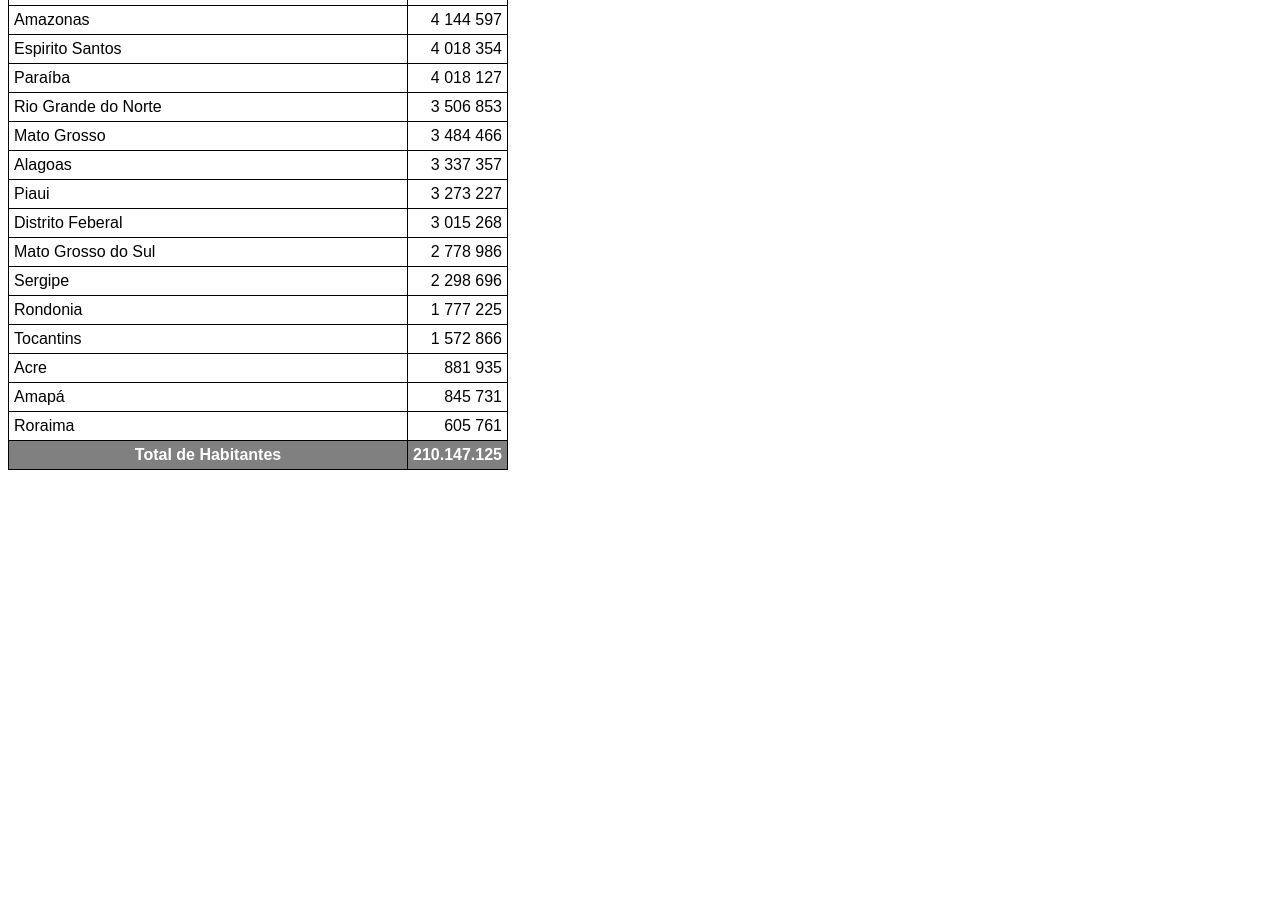
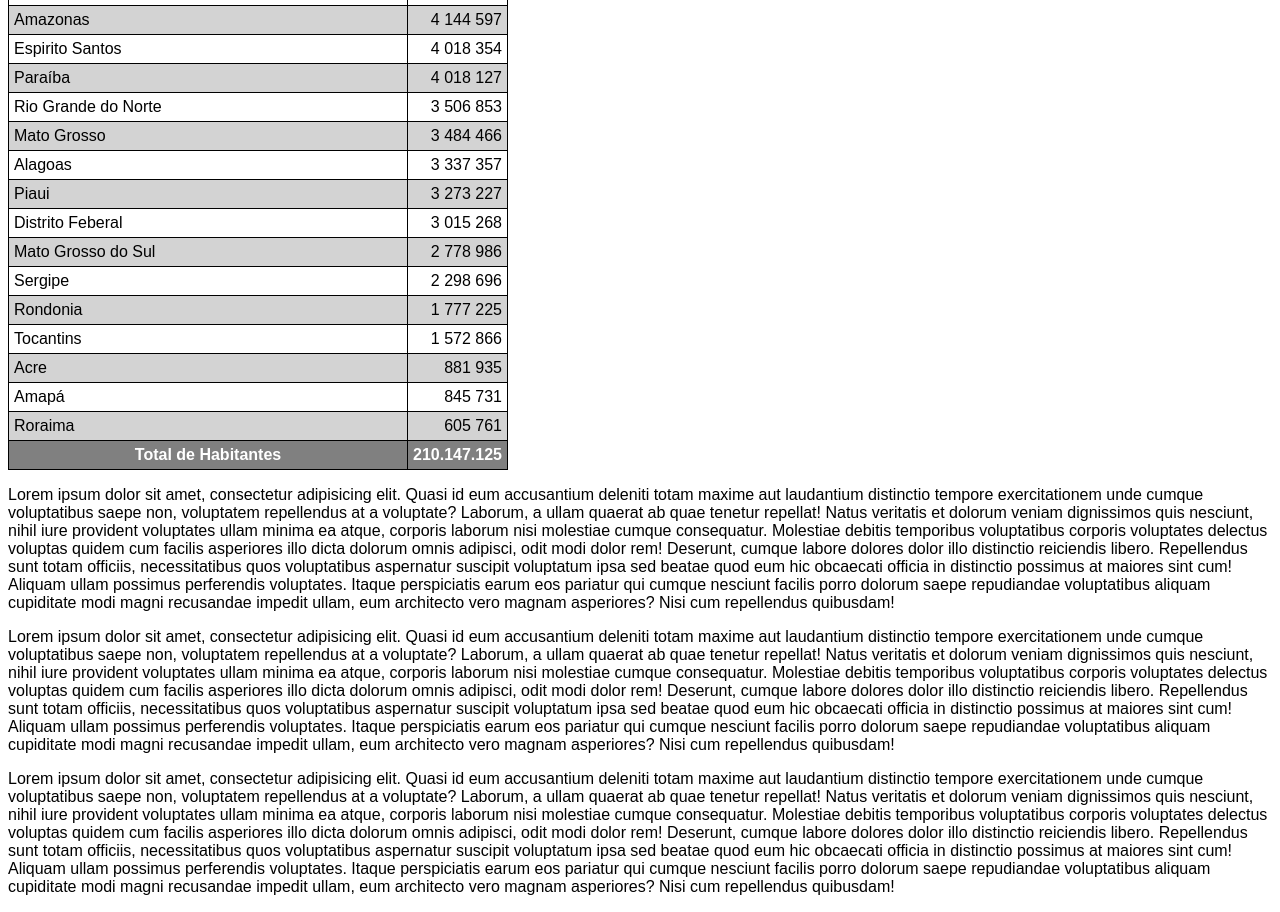
Before and after one commit to ILeo007/html_css, a plain HTML site: page modulo_03/Execicios/Ex_022/tabela002.html in a window 1280 px wide. Shown: the part 500-1412 px from the top of the page. Before the commit the page ends 978 px from the top, so only its background shows below. Drawn offline with Linux system fonts and the light colour scheme.

Commit message:
add html e css

```diff
--- a/modulo_03/Execicios/Ex_022/css/style2.css
+++ b/modulo_03/Execicios/Ex_022/css/style2.css
@@ -5,6 +5,7 @@ body {
 table {
     width: 500px;
     border-collapse: collapse;
+    position: relative;
 }
 
 td,th {
@@ -17,6 +18,12 @@ thead,tfoot {
     color: white;
 }
 
+thead > tr > th {
+    position: sticky;
+    top: -1px;
+    background-color: gray;
+}
+
 .num{
     text-align: right;
 }
@@ -26,3 +33,12 @@ caption {
     padding: 10px;
     background-color: lightgray;
 }
+
+tbody > tr:nth-child(odd) {
+    background-color: lightgray;
+
+}
+
+tbody > tr:nth-child(even) {
+    background-color: white;
+}
--- a/modulo_03/Execicios/Ex_022/tabela002.html
+++ b/modulo_03/Execicios/Ex_022/tabela002.html
@@ -131,6 +131,20 @@
             <td><strong>210.147.125</strong></td>
         </tfoot>
     </table>
-
+    <p>Lorem ipsum dolor sit amet, consectetur adipisicing elit. Quasi id eum accusantium deleniti totam maxime aut laudantium distinctio tempore exercitationem unde cumque voluptatibus saepe non, voluptatem repellendus at a voluptate?
+    Laborum, a ullam quaerat ab quae tenetur repellat! Natus veritatis et dolorum veniam dignissimos quis nesciunt, nihil iure provident voluptates ullam minima ea atque, corporis laborum nisi molestiae cumque consequatur.
+    Molestiae debitis temporibus voluptatibus corporis voluptates delectus voluptas quidem cum facilis asperiores illo dicta dolorum omnis adipisci, odit modi dolor rem! Deserunt, cumque labore dolores dolor illo distinctio reiciendis libero.
+    Repellendus sunt totam officiis, necessitatibus quos voluptatibus aspernatur suscipit voluptatum ipsa sed beatae quod eum hic obcaecati officia in distinctio possimus at maiores sint cum! Aliquam ullam possimus perferendis voluptates.
+    Itaque perspiciatis earum eos pariatur qui cumque nesciunt facilis porro dolorum saepe repudiandae voluptatibus aliquam cupiditate modi magni recusandae impedit ullam, eum architecto vero magnam asperiores? Nisi cum repellendus quibusdam!</p>
+    <p>Lorem ipsum dolor sit amet, consectetur adipisicing elit. Quasi id eum accusantium deleniti totam maxime aut laudantium distinctio tempore exercitationem unde cumque voluptatibus saepe non, voluptatem repellendus at a voluptate?
+        Laborum, a ullam quaerat ab quae tenetur repellat! Natus veritatis et dolorum veniam dignissimos quis nesciunt, nihil iure provident voluptates ullam minima ea atque, corporis laborum nisi molestiae cumque consequatur.
+        Molestiae debitis temporibus voluptatibus corporis voluptates delectus voluptas quidem cum facilis asperiores illo dicta dolorum omnis adipisci, odit modi dolor rem! Deserunt, cumque labore dolores dolor illo distinctio reiciendis libero.
+        Repellendus sunt totam officiis, necessitatibus quos voluptatibus aspernatur suscipit voluptatum ipsa sed beatae quod eum hic obcaecati officia in distinctio possimus at maiores sint cum! Aliquam ullam possimus perferendis voluptates.
+        Itaque perspiciatis earum eos pariatur qui cumque nesciunt facilis porro dolorum saepe repudiandae voluptatibus aliquam cupiditate modi magni recusandae impedit ullam, eum architecto vero magnam asperiores? Nisi cum repellendus quibusdam!</p>
+        <p>Lorem ipsum dolor sit amet, consectetur adipisicing elit. Quasi id eum accusantium deleniti totam maxime aut laudantium distinctio tempore exercitationem unde cumque voluptatibus saepe non, voluptatem repellendus at a voluptate?
+            Laborum, a ullam quaerat ab quae tenetur repellat! Natus veritatis et dolorum veniam dignissimos quis nesciunt, nihil iure provident voluptates ullam minima ea atque, corporis laborum nisi molestiae cumque consequatur.
+            Molestiae debitis temporibus voluptatibus corporis voluptates delectus voluptas quidem cum facilis asperiores illo dicta dolorum omnis adipisci, odit modi dolor rem! Deserunt, cumque labore dolores dolor illo distinctio reiciendis libero.
+            Repellendus sunt totam officiis, necessitatibus quos voluptatibus aspernatur suscipit voluptatum ipsa sed beatae quod eum hic obcaecati officia in distinctio possimus at maiores sint cum! Aliquam ullam possimus perferendis voluptates.
+            Itaque perspiciatis earum eos pariatur qui cumque nesciunt facilis porro dolorum saepe repudiandae voluptatibus aliquam cupiditate modi magni recusandae impedit ullam, eum architecto vero magnam asperiores? Nisi cum repellendus quibusdam!</p>
 </body>
 </html>
```
